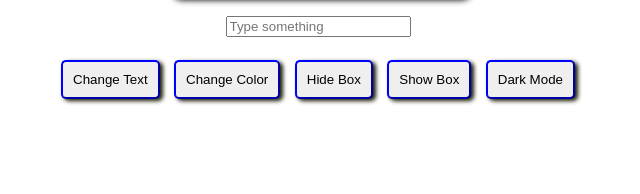
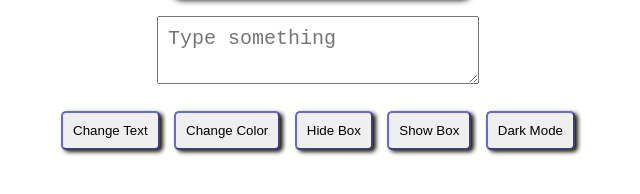
Before and after one commit to putcode677/simple-DOM-project, a plain HTML site: page index.html in a window 1280 px wide. Shown: the part 312-506 px from the top of the page, without its empty margins (322-962 px from the left). Drawn offline with Linux system fonts and the light colour scheme.

Commit message:
getElementById()

```diff
--- a/index.html
+++ b/index.html
@@ -12,8 +12,7 @@
 
   <div id="box">Hello World</div>
 
-  <input type="text" id="inputText" placeholder="Type something">
-
+<textarea id="inputText" placeholder="Type something"></textarea>
   <br><br>
 
   <button id="changeTextBtn">Change Text</button>
--- a/script.js
+++ b/script.js
@@ -0,0 +1,2 @@
+// 1. getElementById()
+    const title = document.getElementById("title");
--- a/style.css
+++ b/style.css
@@ -21,12 +21,19 @@
       margin: 5px;
       padding: 10px;
       cursor: pointer;
-      border-color: blue;
+      border-color: rgb(105, 105, 206);
       border-radius: 5px;
       box-shadow: 3px 2px 4px rgb(25, 25, 1);
     }
 
     button:hover{
-        background-color: rgb(203, 223, 53);
+        background-color: rgb(54, 157, 40);
         border-radius: 5px;
+        color: white;
     }
+    #inputText{
+        width:300px;
+        height: auto;
+        font-size: 20px;
+        padding: 10px;
+    }
```
